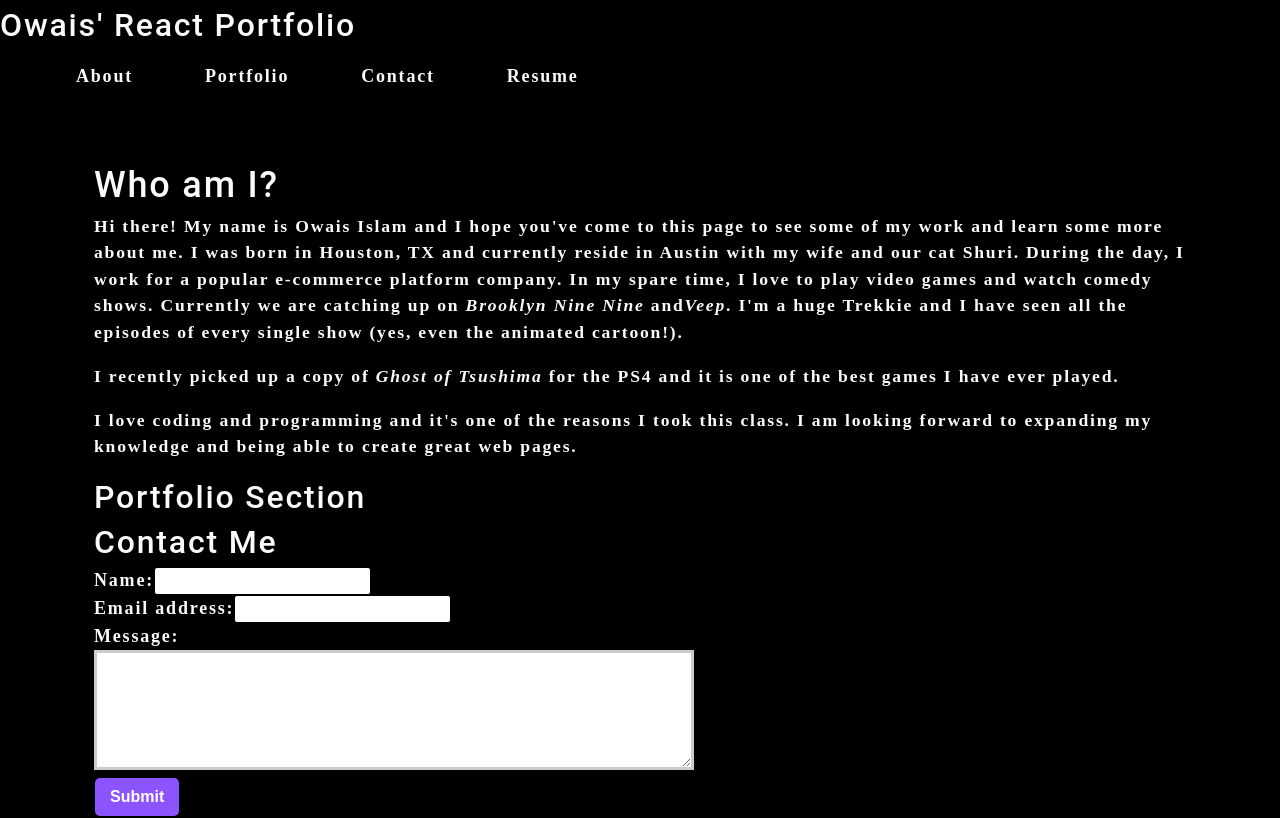
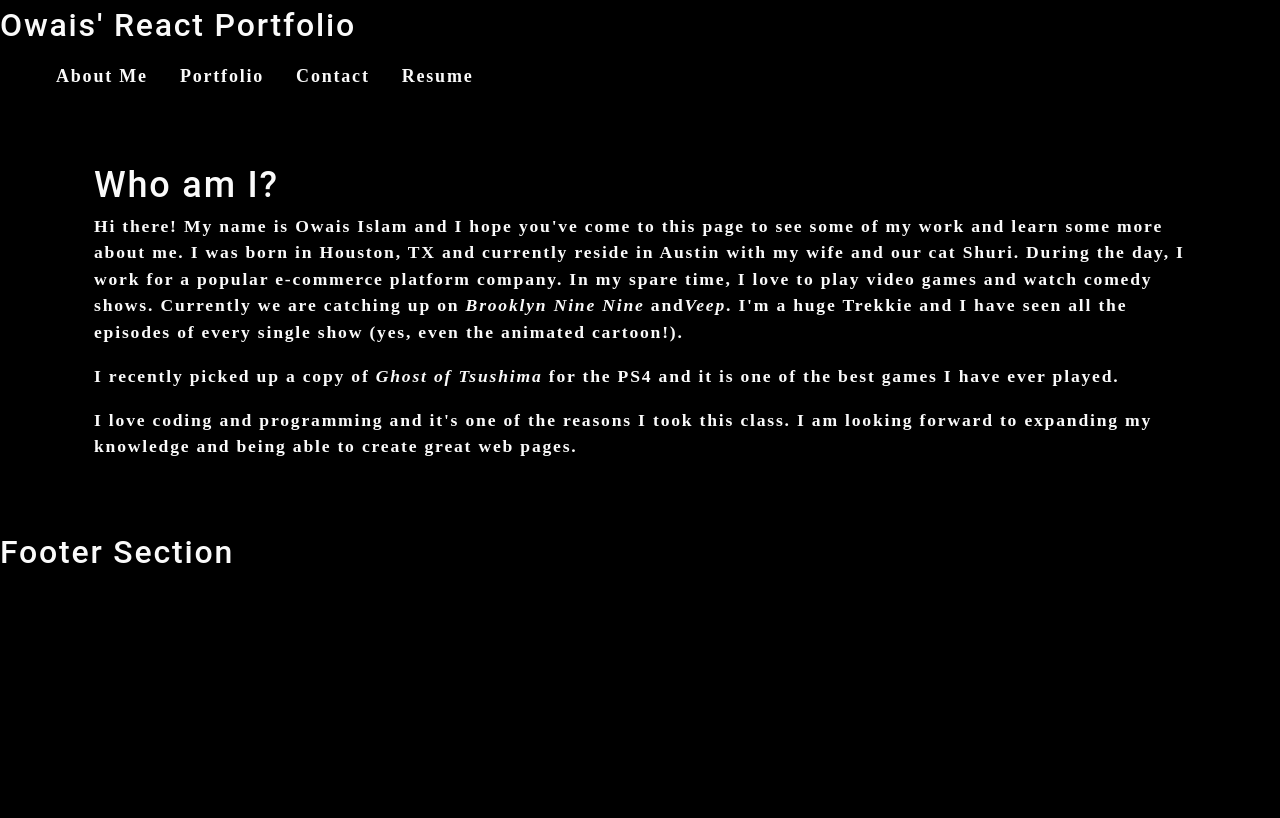
Before and after one commit to OwaisIslam/react-portfolio, a React (Create React App) app: page / in a window 1280 px wide. Shown: the top 818 px of the page. Built offline with nearby package versions, Linux system fonts and the light colour scheme.

Commit message:
add tab rendering functionality

```diff
--- a/src/App.js
+++ b/src/App.js
@@ -1,5 +1,5 @@
 import "./App.css";
-import React from "react";
+import React, { useState } from "react";
 import Header from "./components/Header";
 import Footer from "./components/Footer";
 import About from "./components/About";
@@ -8,14 +8,37 @@ import Contact from "./components/Contact";
 import Resume from "./components/Resume";
 
 function App() {
+	const [aboutSelected, setAboutSelected] = useState(true);
+	const [portfolioSelected, setPortfolioSelected] = useState(false);
+	const [contactSelected, setContactSelected] = useState(false);
+	const [resumeSelected, setResumeSelected] = useState(false);
+
+	const renderTab = () => {
+		if (aboutSelected) {
+			return <About></About>;
+		} else if (portfolioSelected) {
+			return <Portfolio></Portfolio>;
+		} else if (contactSelected) {
+			return <Contact></Contact>;
+		} else {
+			return <Resume></Resume>;
+		}
+	};
+
 	return (
 		<div>
-			<Header></Header>
+			<Header
+				aboutSelected={aboutSelected}
+				setAboutSelected={setAboutSelected}
+				portfolioSelected={portfolioSelected}
+				setPortfolioSelected={setPortfolioSelected}
+				contactSelected={contactSelected}
+				setContactSelected={setContactSelected}
+				resumeSelected={resumeSelected}
+				setResumeSelected={setResumeSelected}
+			></Header>
 			<main>
-				<About></About>
-				<Portfolio></Portfolio>
-				<Contact></Contact>
-				<Resume></Resume>
+				{renderTab()}
 			</main>
 			<Footer></Footer>
 		</div>
--- a/src/components/Header/index.js
+++ b/src/components/Header/index.js
@@ -1,18 +1,30 @@
 import React, { useState } from "react";
 import Navigation from "../Navigation";
 
-function Header() {
-	const [categories] = useState(["about", "portfolio", "contact", "resume"]);
-
-	const [currentCategory, setCurrentCategory] = useState(categories[0]);
+function Header(props) {
+	const {
+		aboutSelected,
+		setAboutSelected,
+		portfolioSelected,
+		setPortfolioSelected,
+		contactSelected,
+		setContactSelected,
+		resumeSelected,
+		setResumeSelected
+	} = props;
 
 	return (
 		<header>
 			<h2>Owais' React Portfolio</h2>
 			<Navigation
-				categories={categories}
-				setCurrentCategory={setCurrentCategory}
-				currentCategory={currentCategory}
+				aboutSelected={aboutSelected}
+				setAboutSelected={setAboutSelected}
+				portfolioSelected={portfolioSelected}
+				setPortfolioSelected={setPortfolioSelected}
+				contactSelected={contactSelected}
+				setContactSelected={setContactSelected}
+				resumeSelected={resumeSelected}
+				setResumeSelected={setResumeSelected}
 			></Navigation>
 		</header>
 	);
--- a/src/components/Navigation/index.js
+++ b/src/components/Navigation/index.js
@@ -1,41 +1,68 @@
 import React from "react";
-import { capitalizeFirstLetter } from "../../utils/helpers";
 
 function Navigation(props) {
-	// const { categories = [], setCurrentCategory, currentCategory } = props;
-	const categories = ["about", "portfolio", "contact", "resume"];
+	const {
+		aboutSelected,
+		setAboutSelected,
+		portfolioSelected,
+		setPortfolioSelected,
+		contactSelected,
+		setContactSelected,
+		resumeSelected,
+		setResumeSelected,
+	} = props;
 
 	return (
 		<nav>
 			<ul className="flex-row">
-				{categories.map((category) => (
-					<li className="mx-2" key={category}>
-						<a href={"#" + category} className="mx-2">
-							{capitalizeFirstLetter(category)}
-						</a>
-					</li>
-				))}
-
-				{/* <li className="mx-2">
-					<a data-testid="about" href="#about">
-						About me
-					</a>
+				<li className="mx-2">
+					<span
+						onClick={() => (
+							setAboutSelected(true),
+							setPortfolioSelected(false),
+							setContactSelected(false),
+							setResumeSelected(false)
+						)}
+					>
+						About Me
+					</span>
 				</li>
 				<li className="mx-2">
-					<a data-testid="portfolio" href="#portfolio">
+					<span
+						onClick={() => (
+							setAboutSelected(false),
+							setPortfolioSelected(true),
+							setContactSelected(false),
+							setResumeSelected(false)
+						)}
+					>
 						Portfolio
-					</a>
+					</span>
 				</li>
 				<li className="mx-2">
-					<a data-testid="contact" href="#contact">
+					<span
+						onClick={() => (
+							setAboutSelected(false),
+							setPortfolioSelected(false),
+							setContactSelected(true),
+							setResumeSelected(false)
+						)}
+					>
 						Contact
-					</a>
+					</span>
 				</li>
 				<li className="mx-2">
-					<a data-testid="resume" href="#resume">
+					<span
+						onClick={() => (
+							() => setAboutSelected(false),
+							setPortfolioSelected(false),
+							setContactSelected(false),
+							setResumeSelected(true)
+						)}
+					>
 						Resume
-					</a>
-				</li> */}
+					</span>
+				</li>
 			</ul>
 		</nav>
 	);
```
Also changed, not shown: 1 other file (tests, documents, lock files or other folders).
